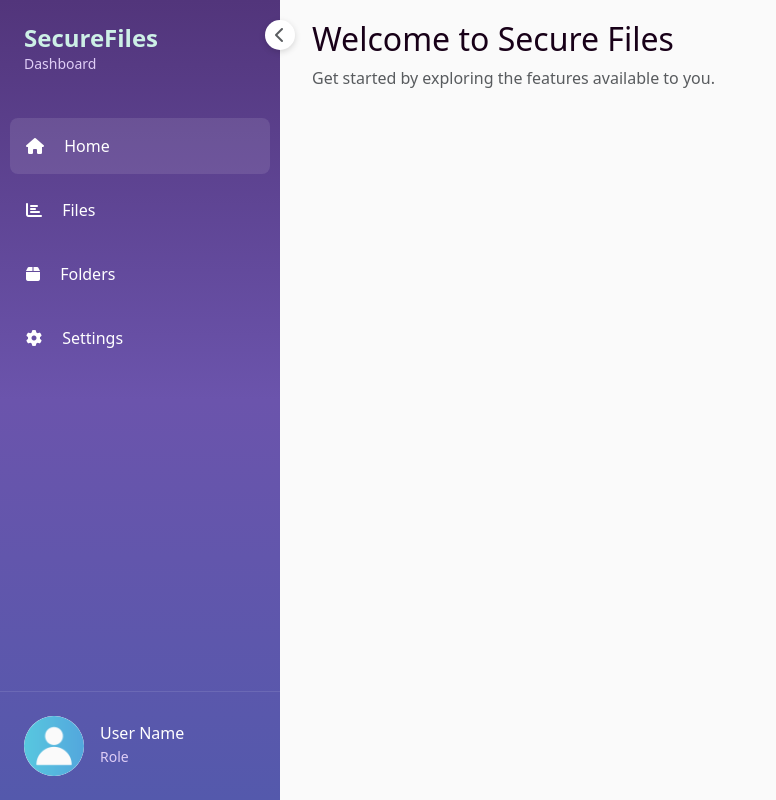
After one commit to burlasreshta266/Secure_Files, a Django app: template mainapp/templates/mainapp/home.html in a window 1280 px wide. The commit adds this page. Shown: the whole page, without its empty margins (0-776 px from the left). Run offline with Django 5.2, Linux system fonts and the light colour scheme; the template is opened without the code that fills it, so the values that code supplies are empty.

Commit message:
demo landing page and dashboard

```diff
--- a/mainapp/static/mainapp/styles.css
+++ b/mainapp/static/mainapp/styles.css
@@ -9,14 +9,30 @@
     background-image: linear-gradient(to bottom, #52357b, #6b54ac, #5459ac);
     color: #faf6ff;
 }
-.gradient-bg h1 {
+.gradient-bg h1, .gradient-bg h2, .gradient-bg h3, .gradient-bg h4, .gradient-bg h5, .gradient-bg h6, .gradient-bg p, .gradient-bg a, .gradient-bg div, .gradient-bg span, .gradient-bg i, .gradient-bg nav, .gradient-bg section, .gradient-bg ul, .gradient-bg li, .gradient-bg small{
     background-color: transparent;
+    color: #ffffff;
 }
 
 
 /* Utility */
 .underline {
     border-bottom: 2px solid #5459ac;
+}
+.grey-text {
+    color: #dfcef6 !important;
+}
+
+.link-text {
+    color: #638db3 !important;
+    transition: text-decoration 0.2s ease;
+    text-decoration: none;
+}
+.link-text:hover {
+    text-decoration: underline;
+}
+.side-section {
+    min-height: 30vh;
 }
 
 
@@ -26,22 +42,165 @@
     color: #faf6ff;
     border-radius: 10px;
     font-weight: 600;
+    transition: all 0.3s ease;
 }
 .btn-main:hover,
 .btn-main:focus,
 .btn-main:active,
 .btn-main.clicked {
-    background-color: #454892;
+    background-color: #5459ac;
+    color: #ffffff;
+    box-shadow: 0px 0px 8px 2px #45489297;
+    transform: translateY(-2px);
+}
+
+.btn-secondary {
+    background-color: #b2d8ce;
+    color: #180018;
+    border-radius: 10px;
+    font-weight: 600;
+    transition: all 0.3s ease;
+}
+.btn-secondary:hover,
+.btn-secondary:focus,
+.btn-secondary:active,
+.btn-secondary.clicked {
+    color: #180018;
+    box-shadow: 0px 0px 8px 2px #97c3b797;
+    transform: translateY(-2px);
+}
+
+
+/* Home Page */
+:root {
+    --sidebar-width: 280px;
+    --sidebar-width-collapsed: 80px;
+}
+
+body {
+    overflow-x: hidden;
+}
+
+.sidebar {
+    width: var(--sidebar-width);
+    height: 100vh;
+    transition: all 0.3s ease;
     color: #ffffff;
 }
 
+.sidebar.collapsed {
+    width: var(--sidebar-width-collapsed);
+}
 
-/* login and enroll pages */
-.logo-section {
-    display: flex;
-    justify-content: center;
-    align-items: center;
-    min-height: 30vh;
-    flex-direction: column;
-    padding: 80px 40px;
+.sidebar-link {
+    transition: all 0.2s ease;
+    border-radius: 8px;
+    margin: 4px 10px;
+    white-space: nowrap;
+    overflow: hidden;
+    padding: 7px;
+    text-decoration: none;
 }
+
+.sidebar-link:hover {
+    color: #ffffff;
+    background: rgba(255, 255, 255, 0.1);
+    transform: translateX(5px);
+}
+
+.sidebar-link.active {
+    color: #ffffff;
+    background: rgba(255, 255, 255, 0.1);
+}
+
+.logo-text {
+    color: #cdf0e6 !important;
+    background-color: transparent;
+    transition: opacity 0.3s ease;
+}
+
+.notification-badge {
+    background: #ff6b6b;
+    padding: 2px 6px;
+    border-radius: 6px;
+    font-size: 0.7rem;
+}
+
+.profile-section {
+    border-top: 1px solid rgba(255, 255, 255, 0.1);
+}
+
+.main-content {
+    margin-left: var(--sidebar-width);
+    min-height: 100vh;
+    padding: 20px;
+    transition: all 0.3s ease;
+}
+
+.collapsed~.main-content {
+    margin-left: var(--sidebar-width-collapsed);
+}
+
+.toggle-btn {
+    position: absolute;
+    right: -15px;
+    top: 20px;
+    background: white;
+    color: #52357b !important;
+    border-radius: 50%;
+    width: 30px;
+    height: 30px;
+    border: none;
+    box-shadow: 0 2px 6px rgba(0, 0, 0, 0.15);
+    z-index: 100;
+    cursor: pointer;
+    transition: transform 0.3s ease;
+}
+
+.collapsed .toggle-btn {
+    transform: rotate(180deg);
+}
+
+.collapsed .hide-on-collapse {
+    opacity: 0;
+    visibility: hidden;
+}
+
+.collapsed .logo-text {
+    opacity: 0;
+}
+
+.collapsed .profile-info {
+    opacity: 0;
+}
+
+.collapsed .sidebar-link {
+    text-align: center;
+    padding: 1rem !important;
+    margin: 4px 8px;
+}
+
+.collapsed .sidebar-link i {
+    margin: 0 !important;
+}
+
+.profile-info {
+    transition: opacity 0.2s ease;
+
+}
+
+
+/* Welcome Page */
+.hero-section {
+    background-color: transparent;
+    height: 100vh;
+    color: white;
+}
+.hero-section h1 {
+    font-weight: 600;
+}
+.hero-section .btn {
+    border-radius: 8px;
+    font-weight: 600;
+    background-color: #b2d8ce;
+}
--- /dev/null
+++ b/mainapp/templates/mainapp/home.html
@@ -0,0 +1,65 @@
+{% extends "mainapp/layout.html" %}
+{% load static %}
+
+{% block body %}
+
+<link href="https://cdnjs.cloudflare.com/ajax/libs/font-awesome/6.4.2/css/all.min.css" rel="stylesheet">
+
+
+<div class="d-flex">
+    <nav class="sidebar gradient-bg d-flex flex-column flex-shrink-0 position-fixed">
+        <button class="toggle-btn" onclick="toggleSidebar()">
+            <i class="fas fa-chevron-left text-muted"></i>
+        </button>
+
+        <div class="p-4">
+            <h4 class="logo-text fw-bold mb-0">SecureFiles</h4>
+            <p class="small hide-on-collapse grey-text">Dashboard</p>
+        </div>
+
+        <div class="nav flex-column">
+            <a href="#" class="sidebar-link active text-decoration-none p-3">
+                <i class="fas fa-home me-3"></i>
+                <span class="hide-on-collapse">Home</span>
+            </a>
+            <a href="#" class="sidebar-link text-decoration-none p-3">
+                <i class="fas fa-chart-bar me-3"></i>
+                <span class="hide-on-collapse">Files</span>
+            </a>
+            <a href="#" class="sidebar-link text-decoration-none p-3">
+                <i class="fas fa-box me-3"></i>
+                <span class="hide-on-collapse">Folders</span>
+            </a>
+            <a href="#" class="sidebar-link text-decoration-none p-3">
+                <i class="fas fa-gear me-3"></i>
+                <span class="hide-on-collapse">Settings</span>
+            </a>
+        </div>
+
+        <a class="profile-section mt-auto p-4 text-decoration-none">
+            <div class="d-flex align-items-center">
+                <img src="{% static 'mainapp/profile_default.png' %}" style="height:60px" class="rounded-circle" alt="Profile">
+                <div class="ms-3 profile-info">
+                    <h6 class="mb-0">User Name</h6>
+                    <small class="grey-text">Role</small>
+                </div>
+            </div>
+        </a>
+    </nav>
+
+    <main class="main-content">
+        <div class="container-fluid">
+            <h2>Welcome to Secure Files</h2>
+            <p class="text-muted">Get started by exploring the features available to you.</p>
+        </div>
+    </main>
+
+    <script>
+        function toggleSidebar() {
+            const sidebar = document.querySelector('.sidebar');
+            sidebar.classList.toggle('collapsed');
+        }
+    </script>
+</div>
+
+{% endblock %}
--- a/mainapp/templates/mainapp/layout.html
+++ b/mainapp/templates/mainapp/layout.html
@@ -8,7 +8,7 @@
     <link href="{% static 'mainapp/styles.css' %}" rel="stylesheet">
     <title>Secure Files</title>
 </head>
-<body>
+<body style="background-color: #fafafa;">
 {% block body %}
 {% endblock %}
 <script src="https://cdn.jsdelivr.net/npm/bootstrap@5.3.0/dist/js/bootstrap.bundle.min.js"></script>
--- a/mainapp/views.py
+++ b/mainapp/views.py
@@ -79,7 +79,7 @@ def logout(request):
 # Home page view
 @login_required
 def home(request):
-    pass
+    return render(request, 'mainapp/home.html')
 
 
 # Files management view
```
Also changed, not shown: mainapp/templates/mainapp/enroll.html (+9 -3 lines), mainapp/templates/mainapp/login.html (+10 -3 lines), mainapp/templates/mainapp/welcome.html (+41 -1 lines), db.sqlite3, mainapp/migrations/0001_initial.py (added), mainapp/static/mainapp/profile_default.png (added).
